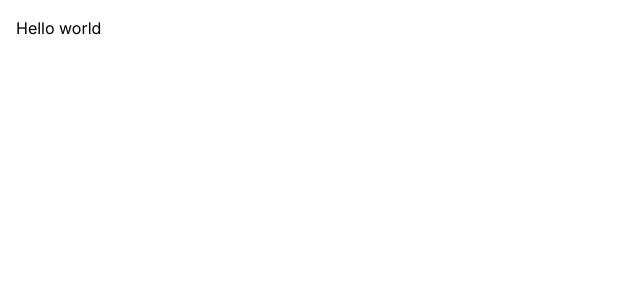
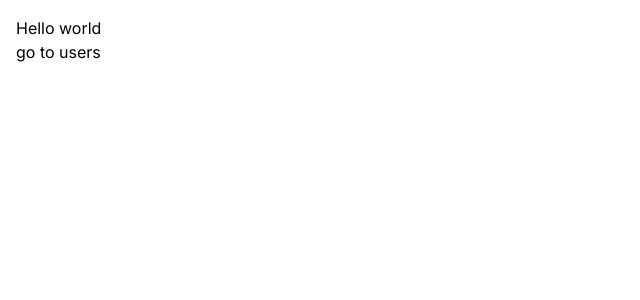
Before and after one commit to cagrisayir/next-app, a Next.js app: page / in a window 1280 px wide. Shown: the top 300 px of the page, without its empty margins (0-640 px from the left). Built offline with nearby package versions, Linux system fonts and the light colour scheme.

Commit message:
route and navigate example

```diff
--- a/app/globals.css
+++ b/app/globals.css
@@ -1,20 +1,6 @@
 @tailwind base;
 @tailwind components;
 @tailwind utilities;
-
-:root {
-	--foreground-rgb: 0, 0, 0;
-	--background-start-rgb: 214, 219, 220;
-	--background-end-rgb: 255, 255, 255;
-}
-
-@media (prefers-color-scheme: dark) {
-	:root {
-		--foreground-rgb: 255, 255, 255;
-		--background-start-rgb: 0, 0, 0;
-		--background-end-rgb: 0, 0, 0;
-	}
-}
 
 body {
 	color: rgb(var(--foreground-rgb));
--- a/app/page.tsx
+++ b/app/page.tsx
@@ -1,9 +1,10 @@
-import Image from 'next/image';
+import Link from 'next/link';
 
 export default function Home() {
 	return (
 		<main>
 			<h1 className='text-black'>Hello world</h1>
+			<Link href='/users'>go to users</Link>
 		</main>
 	);
 }
--- /dev/null
+++ b/app/users/new/page.tsx
@@ -0,0 +1,7 @@
+import React from 'react';
+
+const NewUserPage = () => {
+	return <div className='text-black'>NewUserPage</div>;
+};
+
+export default NewUserPage;
--- /dev/null
+++ b/app/users/page.tsx
@@ -0,0 +1,5 @@
+const UsersPage = () => {
+	return <div className='text-black'>UsersPage</div>;
+};
+
+export default UsersPage;
```
